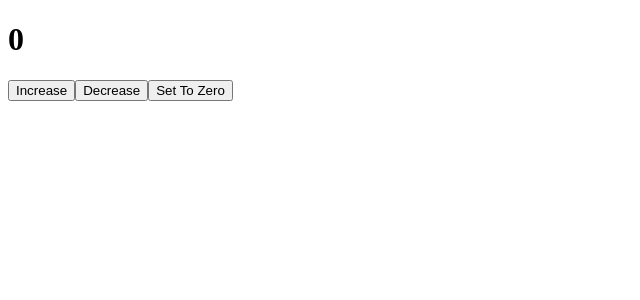
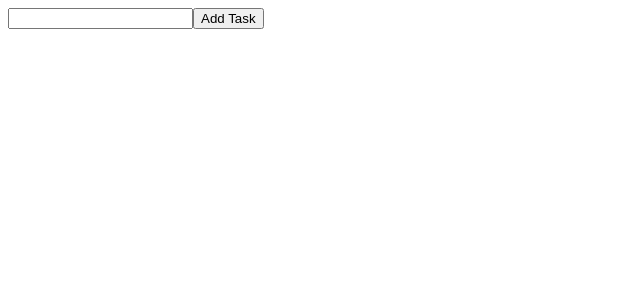
Before and after one commit to arborin/ms_app, a React (Create React App) app: page / in a window 1280 px wide. Shown: the top 300 px of the page, without its empty margins (0-640 px from the left). Built offline with nearby package versions, Linux system fonts and the light colour scheme.

Commit message:
[ADD] useEffect

```diff
--- a/src/App.js
+++ b/src/App.js
@@ -1,21 +1,66 @@
 // import styles from './App.module.css';
-import { useState } from 'react'
+import { useState, useEffect } from 'react'
+import TaskList from './TaskList';
 
 function App() {
 
-  const [counter, setCounter] = useState(0);
+  const [todoList, setTodoList] = useState([]);
+  const [newTask, setNewTask] = useState('');
+
+  const addNewTask = () => {
+
+    const task = {
+      id: todoList.length === 0 ? 1 : todoList[todoList.length - 1].id + 1,
+      taskName: newTask,
+      completed: false
+    }
+
+    setTodoList([...todoList, task]);
+    setNewTask('');
+  }
+
+  useEffect(() => {
+    console.log("use effect run");
 
 
+    return () => {
+      console.log("component unmoutned!")
+    }
+
+  }, []);
+
+
+  const deleteTask = (id) => {
+
+    const newList = todoList.filter((item) => item.id !== id)
+
+    setTodoList(newList);
+  }
+
+  const complateTask = (id) => {
+    const newList = todoList.map((item) => {
+      if (item.id === id) {
+        item.completed = !item.completed
+      }
+
+      return item
+    })
+    setTodoList(newList);
+
+  }
+
   return (
-    <div>
-      <h1>{counter}</h1>
-      <button onClick={() => setCounter(counter + 1)}>Increase</button>
-      <button onClick={() => setCounter(counter - 1)}>Decrease</button>
-      <button onClick={() => setCounter(0)}>Set To Zero</button>
+    <div className='App'>
+      <div className='addTask'>
+        <input value={newTask} onChange={(e) => { setNewTask(e.target.value) }} />
+        <button onClick={addNewTask}>Add Task</button>
+      </div>
+      <div className='list'>
+        <TaskList todoList={todoList} deleteTask={deleteTask} complateTask={complateTask} />
+      </div>
     </div>
   );
 }
 
 
-
 export default App;
--- /dev/null
+++ b/src/TaskList.jsx
@@ -0,0 +1,19 @@
+import React from 'react'
+
+export default function TaskList(props) {
+    return (
+        <div>
+            <ul>
+                {
+                    props.todoList.map((item) => {
+                        return (
+                            <li key={item.id} style={{ color: item.completed ? 'green' : 'black' }}> {item.taskName}
+                                <button onClick={() => props.deleteTask(item.id)}>X</button>
+                                <button onClick={() => props.complateTask(item.id)}>{!item.completed ? 'done' : 'un-done'}</button>
+                            </li>)
+                    })
+                }
+            </ul>
+        </div>
+    )
+}
```
